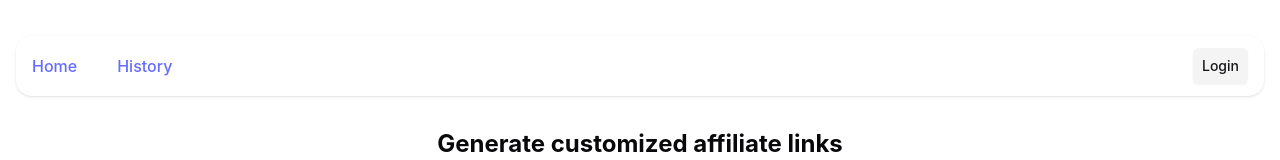
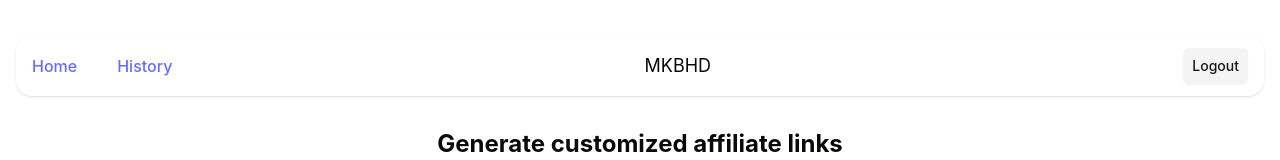
Before and after one commit to Computing-Collective/Flink, a React (Vite) app in the folder frontend/: page / in a window 1280 px wide. Shown: the top 160 px of the page. Built offline with nearby package versions, Linux system fonts and the light colour scheme.

Commit message:
try to center username / logout

```diff
--- a/frontend/src/components/Navbar.tsx
+++ b/frontend/src/components/Navbar.tsx
@@ -7,9 +7,11 @@ import {
 import { Menu } from "lucide-react";
 import { Card } from "@/components/ui/card";
 import { Button } from "@/components/ui/button";
+import { useState } from "react";
 
 const Navbar = () => {
-  function handleLogin() {
+  const [username, setUsername] = useState("MKBHD");
+  function handleLogout() {
     window.location.href = "/login";
   }
 
@@ -25,11 +27,17 @@ const Navbar = () => {
           </li>
         </ul>
         <div className="flex-grow" />
+        <div className="flex justify-center items-center flex-grow">
+          <p className="text-lg">{username}</p>
+        </div>
+        <div className="flex-grow" />
         <Button
           variant="secondary"
           className="hidden md:flex px-2"
-          onClick={handleLogin}>
-          Login
+          onClick={() => {
+            handleLogout();
+          }}>
+          Logout
         </Button>
       </div>
 
@@ -55,8 +63,8 @@ const Navbar = () => {
           <Button
             variant="secondary"
             className="flex md:hidden px-2"
-            onClick={handleLogin}>
-            Login
+            onClick={handleLogout}>
+            Logout
           </Button>
         </div>
       </div>
```
